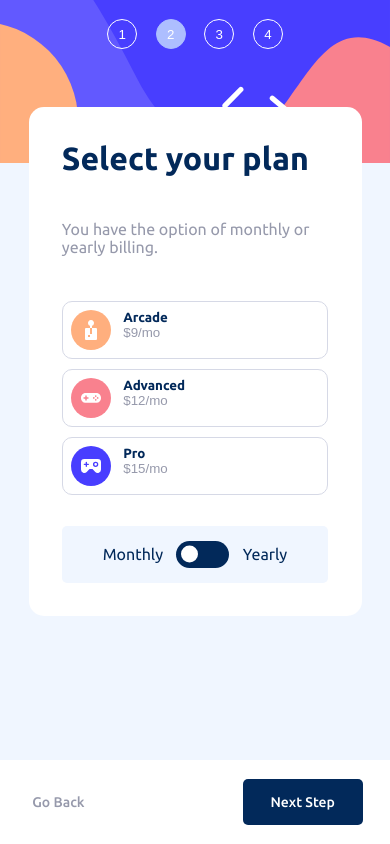
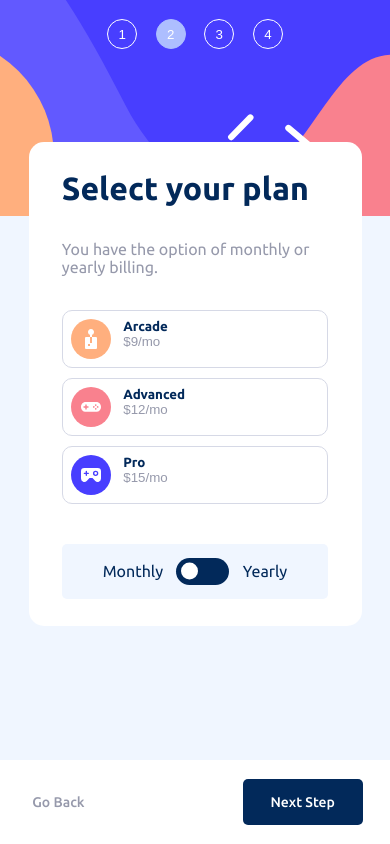
Before and after one commit to SomtoJF/Multi-step-form, a React (Vite) app: page / in a window 390 px wide. Both pictures are taken after a click on the button "Next Step". Built offline with nearby package versions, Linux system fonts and the light colour scheme.

Commit message:
BugFix: popover overflow on mobile

```diff
--- a/src/styles/FormStyles/Form.sass
+++ b/src/styles/FormStyles/Form.sass
@@ -101,9 +101,8 @@
 
 @media all and (max-width: 760px)
     #popover>form
-        margin-top: -15%
+        margin-top: -20%
         width: 90%
-        height: 150%
     #form-stepper-container
         box-sizing: border-box
         background-color: index.$light-background-color
--- a/src/styles/FormStyles/Form2.sass
+++ b/src/styles/FormStyles/Form2.sass
@@ -13,7 +13,7 @@
         width: max(30%, 115px)
         box-sizing: border-box
         padding: 3%
-        height: 100%
+        height: fit-content
         display: flex
         flex-direction: column
         justify-content: space-between
--- a/src/styles/Switch.sass
+++ b/src/styles/Switch.sass
@@ -2,6 +2,7 @@
 #switch
     width: 100%
     height: max(40px, 12%)
+    margin-top: 20px
     display: flex
     justify-content: center
     align-items: center
```
